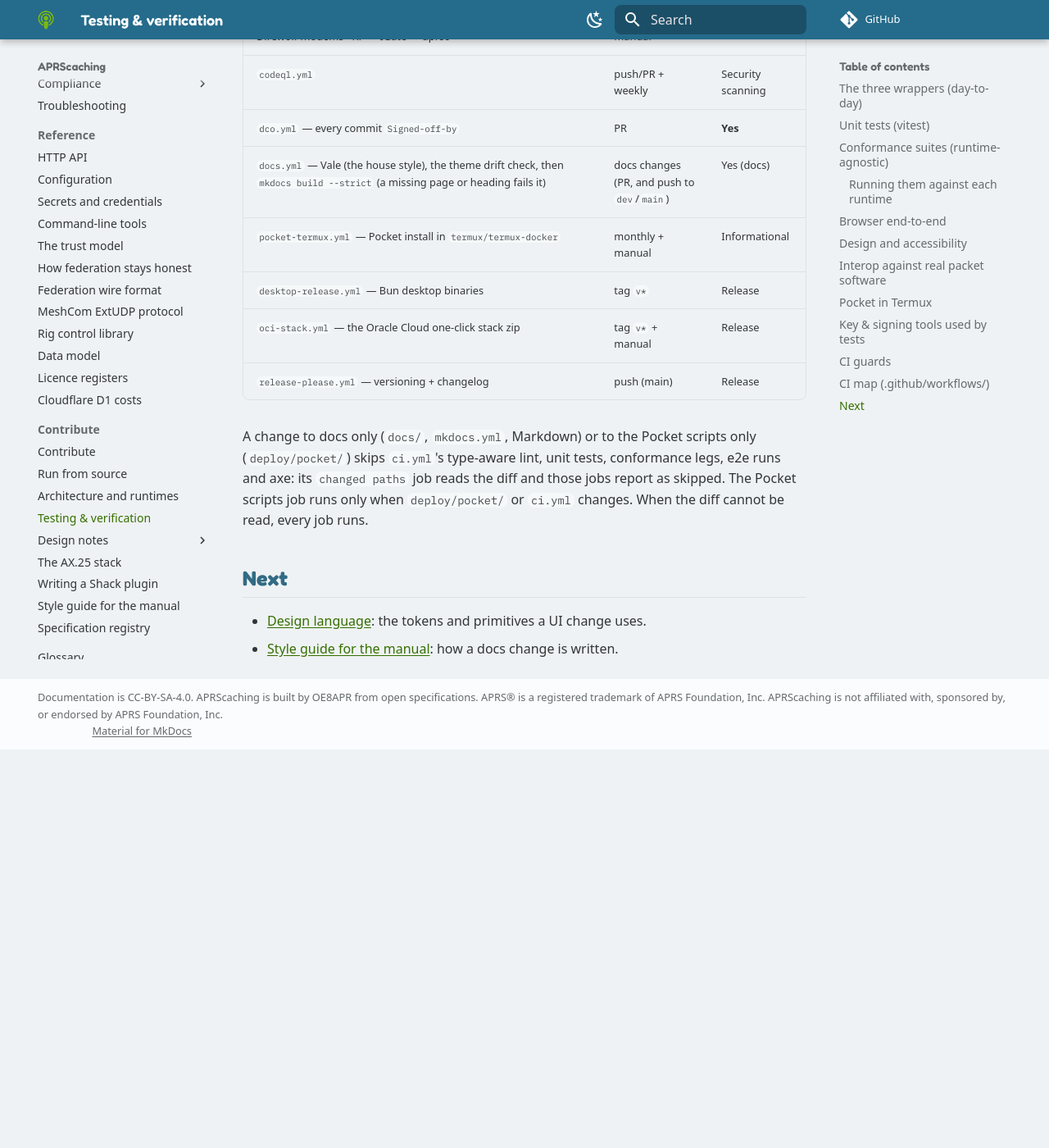
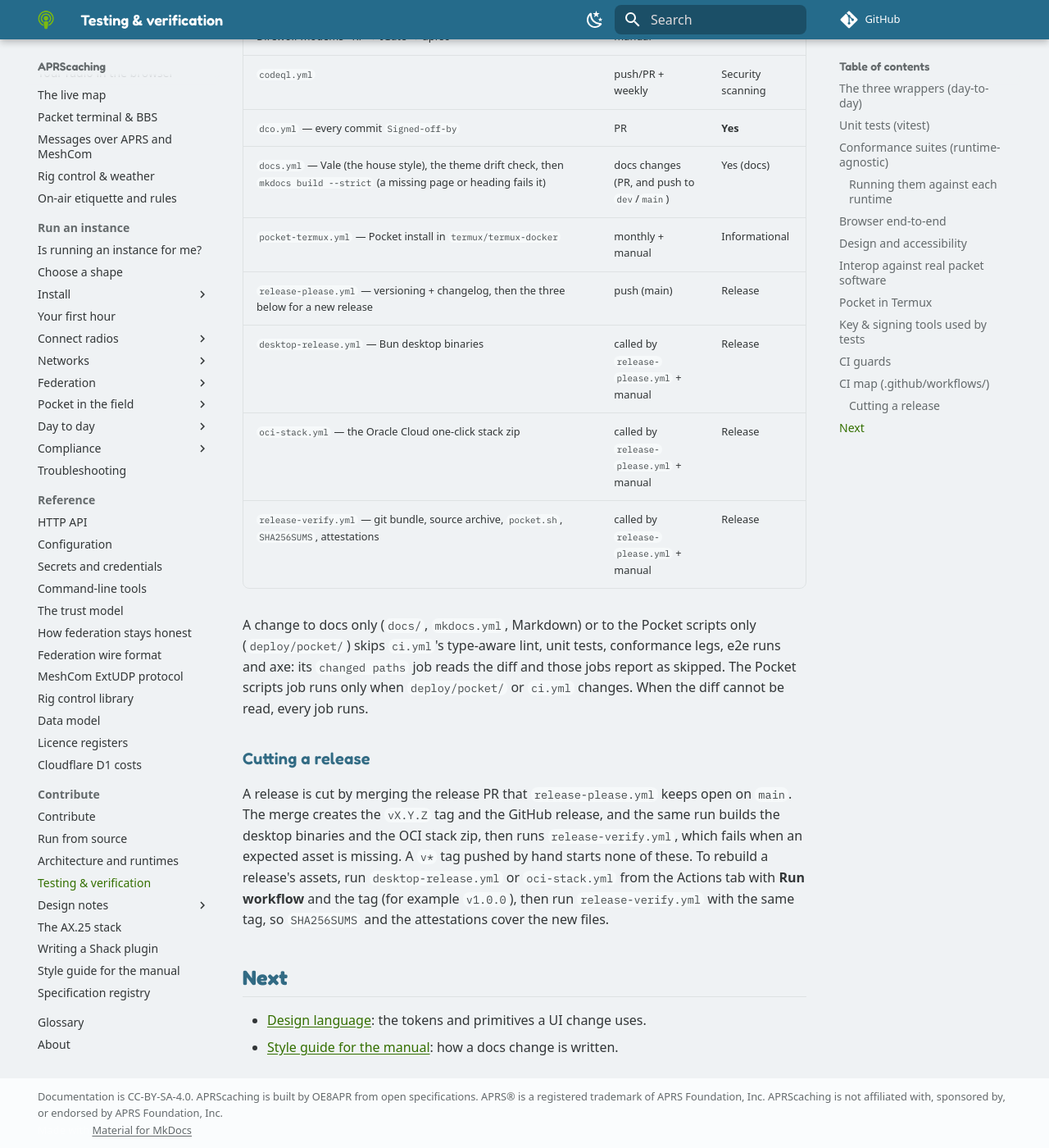
Before and after one commit to apachler/aprscaching, an MkDocs documentation site: the page built from docs/contribute/testing.md, in a window 1280 px wide and 1400 px high, scrolled down 5980 px. Shown: the whole window at 82% size. Built offline with MkDocs 1.6.1 and Material for MkDocs 9.7.7, drawn with Linux system fonts in a browser that asks for light colours; comment, search, counter and statistics services are not loaded; before the commit the page ends 6894 px from its top, so only the background shows below that.

Commit message:
ci: release workflows run once per release with a pinned Bun, and release-verify fails on a missing asset
desktop-release and oci-stack no longer start on a pushed v* tag; release-please calls them, then
release-verify, for each new release, and a manual run takes the tag as a dispatch input. release-verify
downloads the expected assets by name, including the Bun licence notices, and fails when one is
missing instead of hashing whatever it found. .bun-version pins the Bun the desktop build and the Bun
conformance job use.

Signed-off-by: Andreas Pachler <apachler@paan-systems.com>

```diff
--- a/docs/contribute/testing.md
+++ b/docs/contribute/testing.md
@@ -202,15 +202,25 @@
 | `dco.yml` — every commit `Signed-off-by` | PR | **Yes** |
 | `docs.yml` — Vale (the house style), the theme drift check, then `mkdocs build --strict` (a missing page or heading fails it) | docs changes (PR, and push to `dev`/`main`) | Yes (docs) |
 | `pocket-termux.yml` — Pocket install in `termux/termux-docker` | monthly + manual | Informational |
-| `desktop-release.yml` — Bun desktop binaries | tag `v*` | Release |
-| `oci-stack.yml` — the Oracle Cloud one-click stack zip | tag `v*` + manual | Release |
-| `release-please.yml` — versioning + changelog | push (main) | Release |
+| `release-please.yml` — versioning + changelog, then the three below for a new release | push (main) | Release |
+| `desktop-release.yml` — Bun desktop binaries | called by `release-please.yml` + manual | Release |
+| `oci-stack.yml` — the Oracle Cloud one-click stack zip | called by `release-please.yml` + manual | Release |
+| `release-verify.yml` — git bundle, source archive, `pocket.sh`, `SHA256SUMS`, attestations | called by `release-please.yml` + manual | Release |
 
 A change to docs only (`docs/`, `mkdocs.yml`, Markdown) or to the Pocket scripts only (`deploy/pocket/`) skips
 `ci.yml`'s type-aware lint, unit tests, conformance legs, e2e runs and axe: its `changed paths` job reads the diff
 and those jobs report as skipped. The Pocket scripts job runs only when `deploy/pocket/` or `ci.yml` changes.
 When the diff cannot be read, every job runs.
 
+### Cutting a release
+
+A release is cut by merging the release PR that `release-please.yml` keeps open on `main`. The merge creates the
+`vX.Y.Z` tag and the GitHub release, and the same run builds the desktop binaries and the OCI stack zip, then runs
+`release-verify.yml`, which fails when an expected asset is missing. A `v*` tag pushed by hand starts none of
+these. To rebuild a release's assets, run `desktop-release.yml` or `oci-stack.yml` from the Actions tab with
+**Run workflow** and the tag (for example `v1.0.0`), then run `release-verify.yml` with the same tag, so
+`SHA256SUMS` and the attestations cover the new files.
+
 ## Next
 
 - [Design language](design/design-language.md): the tokens and primitives a UI change uses.
```
Also changed, not shown: CLAUDE.md (+2 -2 lines), TODO.md (+1 -1 lines), 6 other files.
